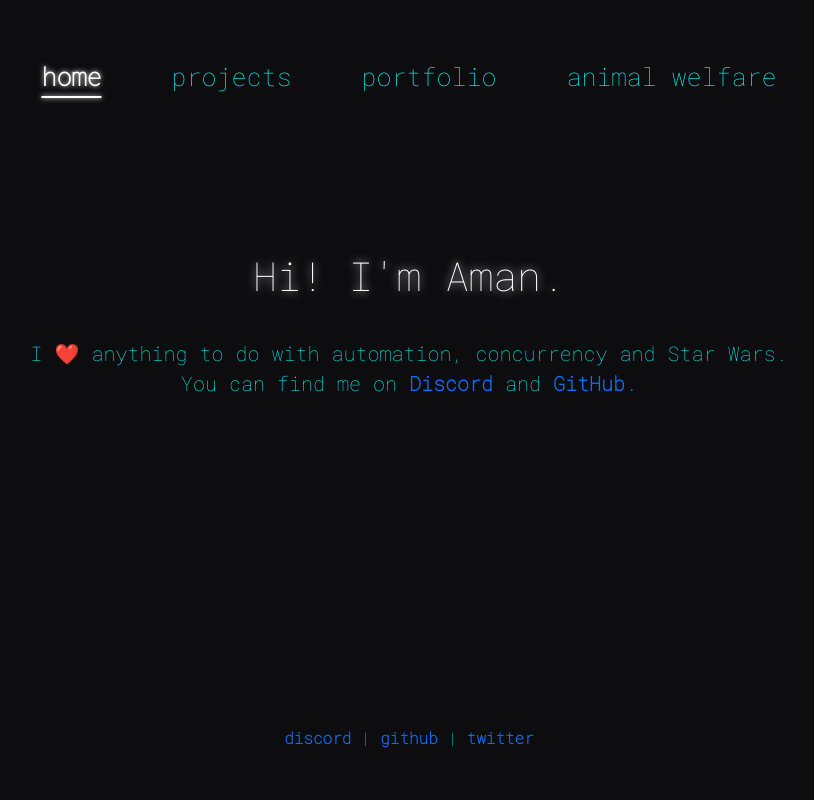
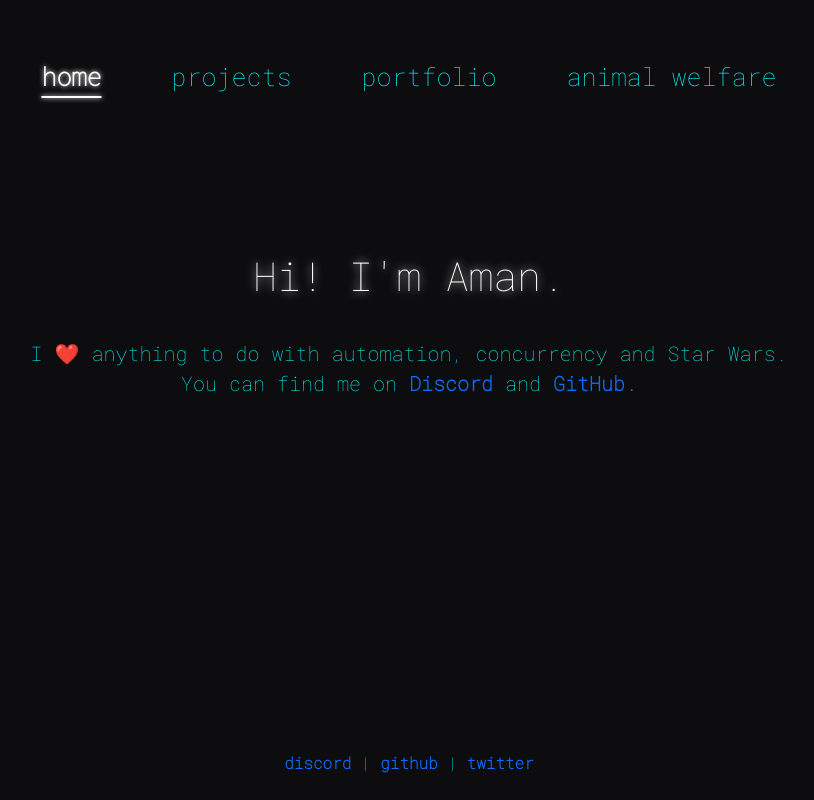
Before and after one commit to zeffo/zeffo.github.io, a SvelteKit app: page / in a window 1280 px wide. Shown: the whole page, without its empty margins (231-1045 px from the left). Built offline with nearby package versions, Linux system fonts and the light colour scheme.

Commit message:
feat: add blur to footer to prevent merging with body text

```diff
--- a/src/app.html
+++ b/src/app.html
@@ -15,8 +15,7 @@
 			%sveltekit.body%
 		</div>
 	</body>
-	<footer class="text-center fixed-bottom">
-
+	<footer class="footer text-center fixed-bottom">
 		<a href="https://discord.com/users/325616103143505932">discord</a> |
 		<a href="https://github.com/zeffo">github</a> |
 		<a href="https://twitter.com/zeffonian">twitter</a>
--- a/static/style.css
+++ b/static/style.css
@@ -2,6 +2,11 @@
     font-family: 'Roboto Mono', monospace;
 	color: #00ffff;
 }
+
+html, body {
+    height: 100%;
+}
+
 
 ::-webkit-scrollbar {
     display: none;
@@ -57,7 +62,8 @@ p a {
 }
 
 footer {
-    margin-bottom: 50px;
+    padding: 25px;
+    backdrop-filter: blur(4px);
 }
 
 footer a {
@@ -67,5 +73,5 @@ footer a {
 
 footer a:hover {
     color:#FF1E6E !important;
-    text-shadow: 0 0 20px;
+    text-shadow: 0 0 10px;
 }
```
